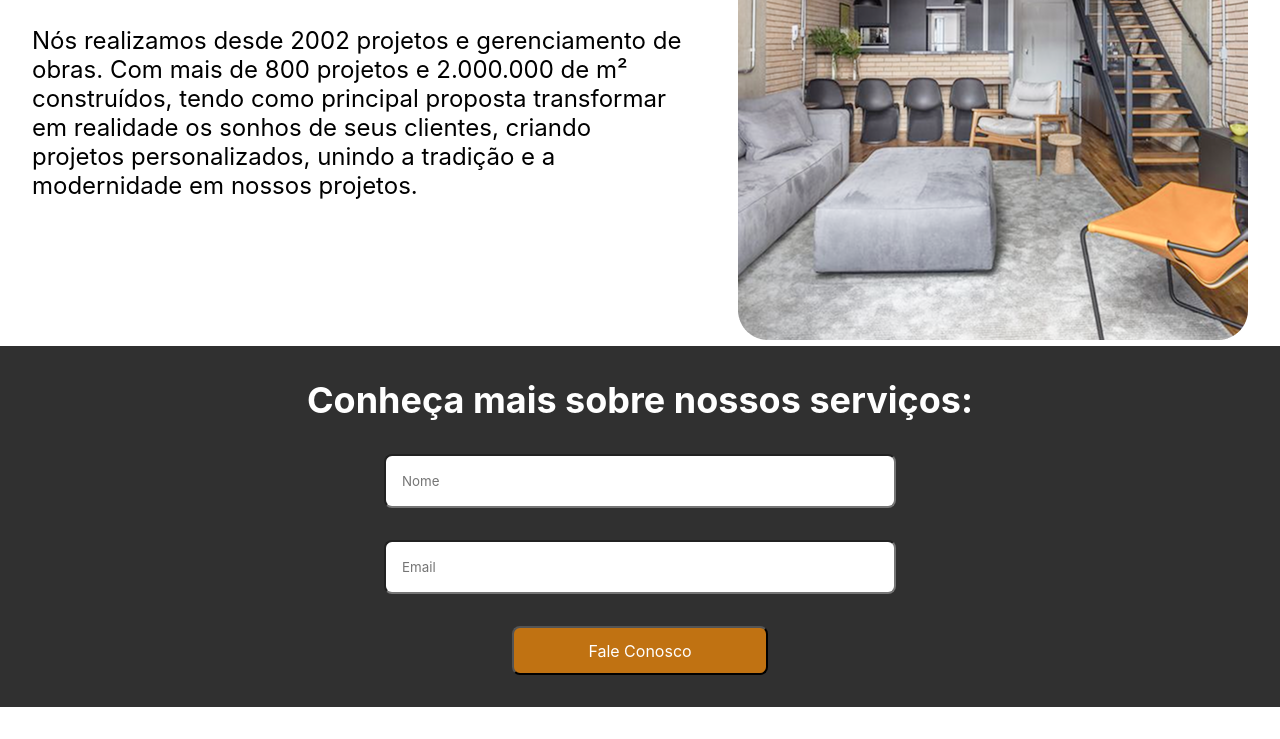
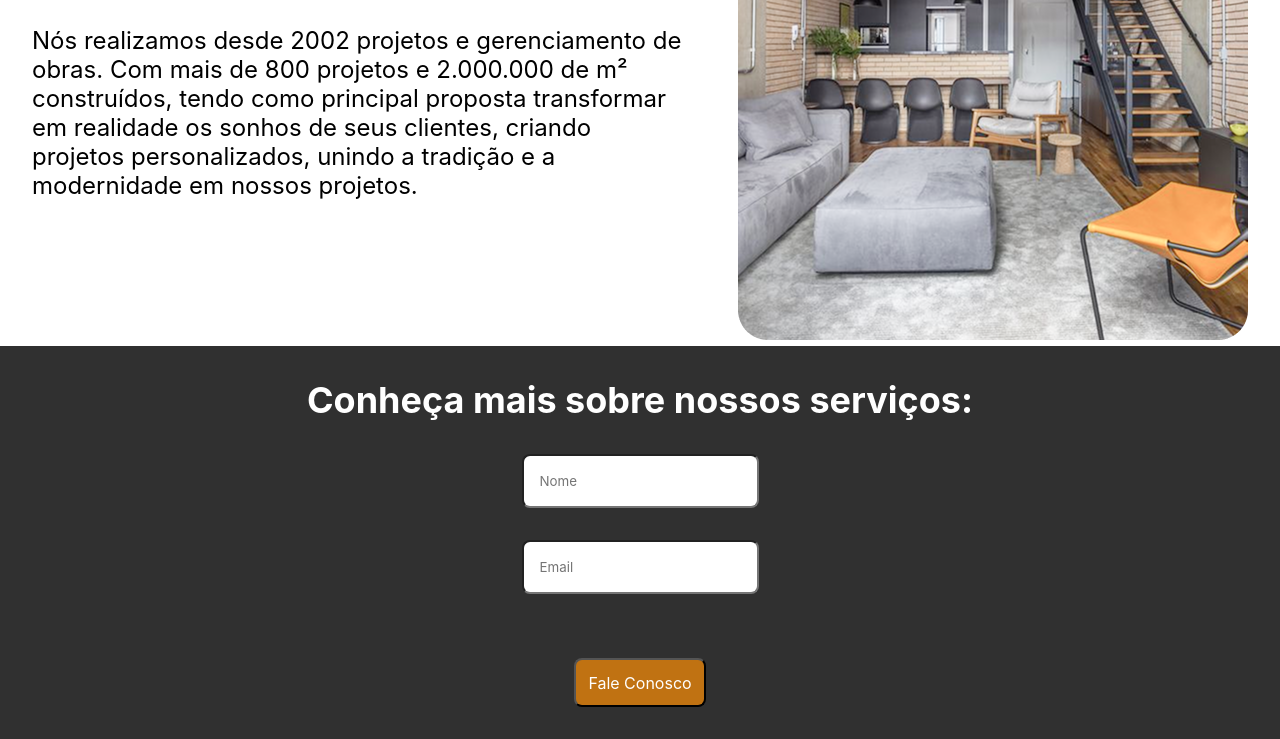
Before and after one commit to Lexcera/RID81459_Desafio01, a plain HTML site: page index.html in a window 1280 px wide. Shown: the part 652-1391 px from the top of the page. Before the commit the page ends 1359 px from the top, so only its background shows below. Drawn offline with Linux system fonts and the light colour scheme.

Commit message:
Corrigindo Formulario

```diff
--- a/index.html
+++ b/index.html
@@ -39,8 +39,8 @@
         <form action="https://api.sheetmonkey.io/form/7UpD2HpRK8X31VRiCSLLzR" method="post">
             <input type="text" placeholder="Nome" id="name" name="Nome" required>
             <input type="email" placeholder="Email" id="email" name="email" required>
+            <button>Fale Conosco</button>
         </form>
-        <button>Fale Conosco</button>
     </section>
 </body>
 </html>
--- a/styles.css
+++ b/styles.css
@@ -72,7 +72,6 @@ button {
     font-family: "inter";
     font-weight: 400;
     margin: 2rem 0 2rem 0;
-    width: 20%;
     cursor: pointer;
 }
 
@@ -81,7 +80,8 @@ form {
     flex-direction: column;
     gap: 2rem;
 
-    width: 40%;
+    align-items: center;
+
 }
 
 #formulario h2{
```
